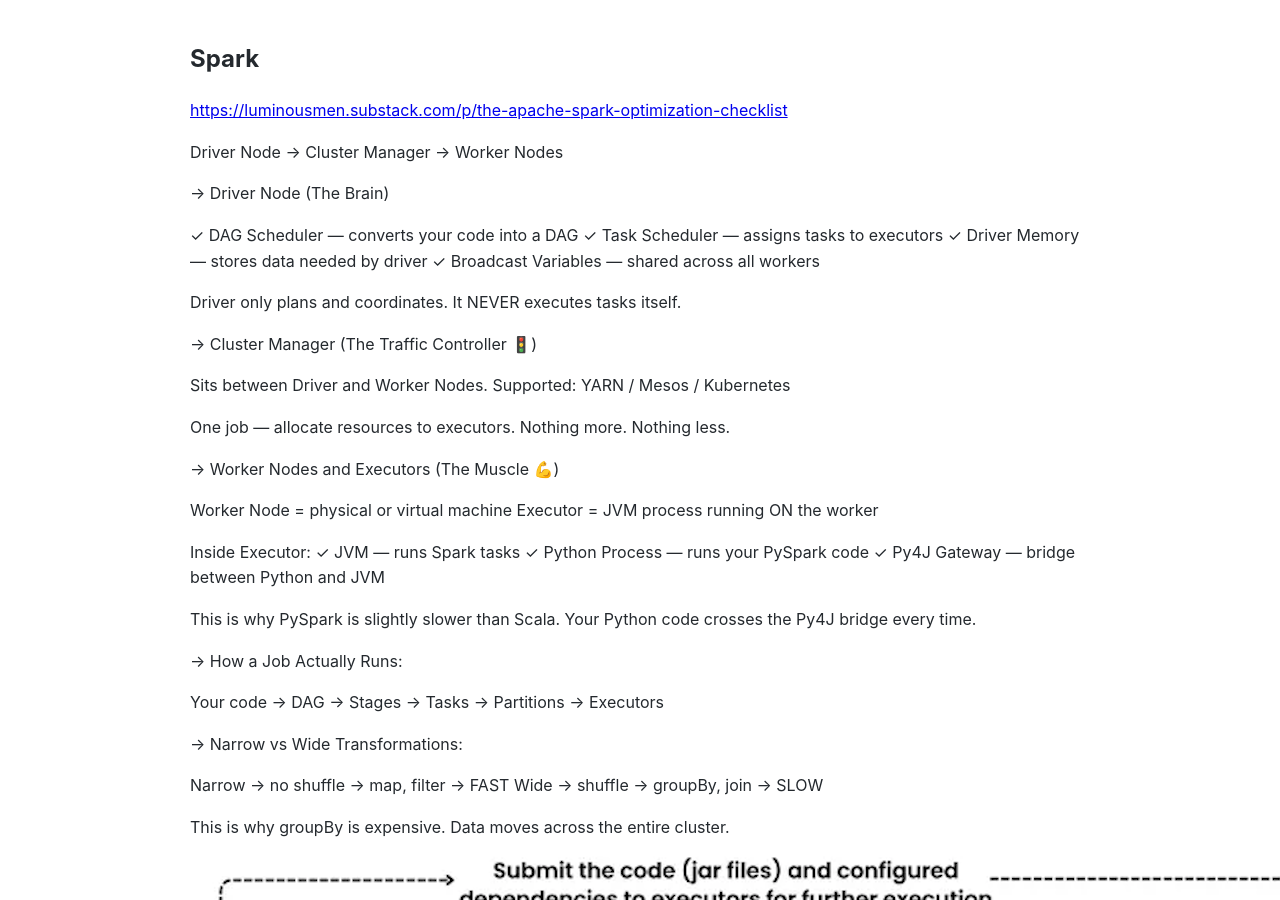
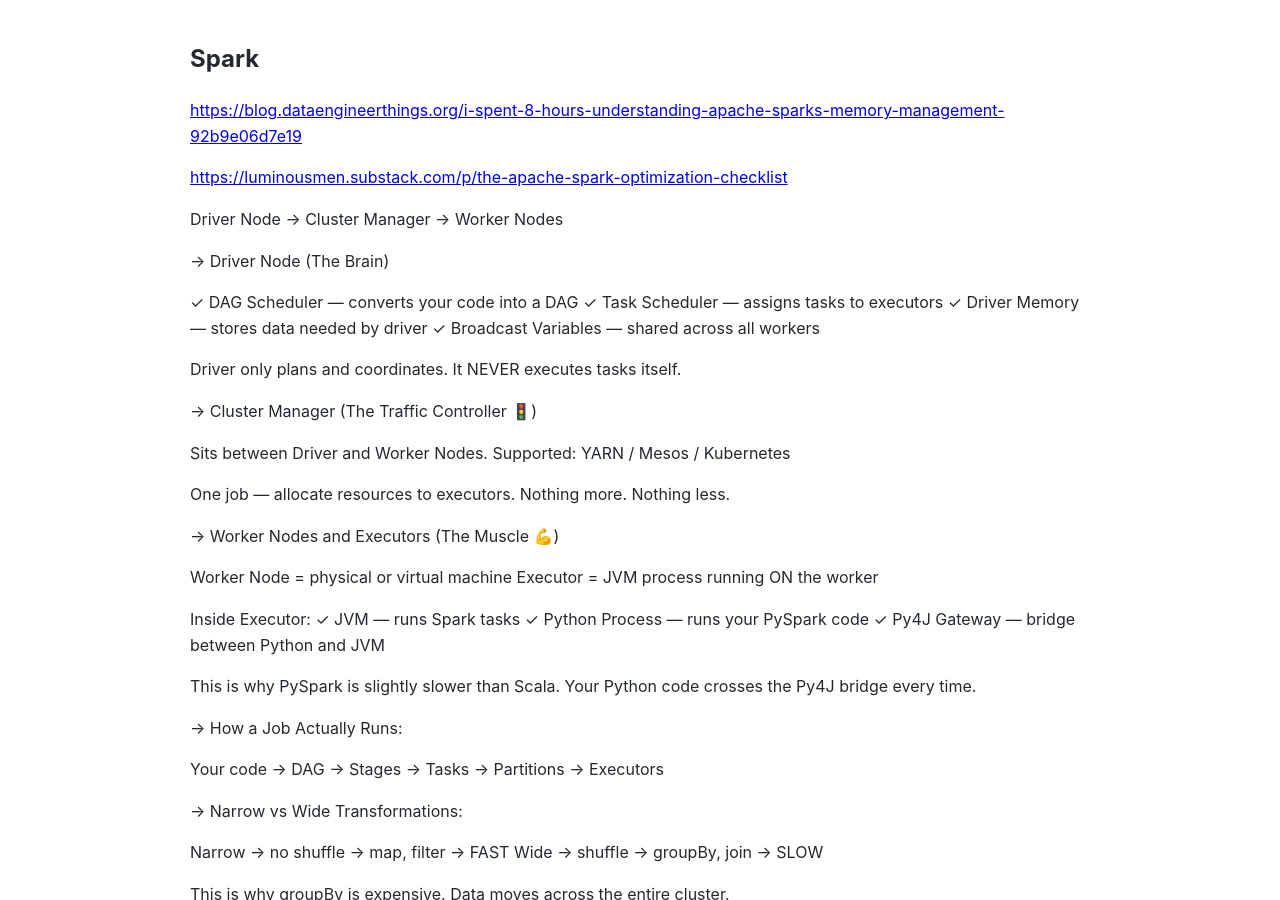
Before and after one commit to Michael-Lubinsky/michael-lubinsky.github.com, a Jekyll site: the page built from spark/spark.md, in a window 1280 px wide and 900 px high. Built offline with Jekyll 4.4.1, drawn with Linux system fonts in a browser that asks for light colours; our own code applies the rules of GitHub Pages for plain Markdown files.

Commit message:
Update spark.md

```diff
--- a/spark/spark.md
+++ b/spark/spark.md
@@ -1,4 +1,6 @@
 ## Spark
+
+<https://blog.dataengineerthings.org/i-spent-8-hours-understanding-apache-sparks-memory-management-92b9e06d7e19>
 
 <https://luminousmen.substack.com/p/the-apache-spark-optimization-checklist>
 
```
